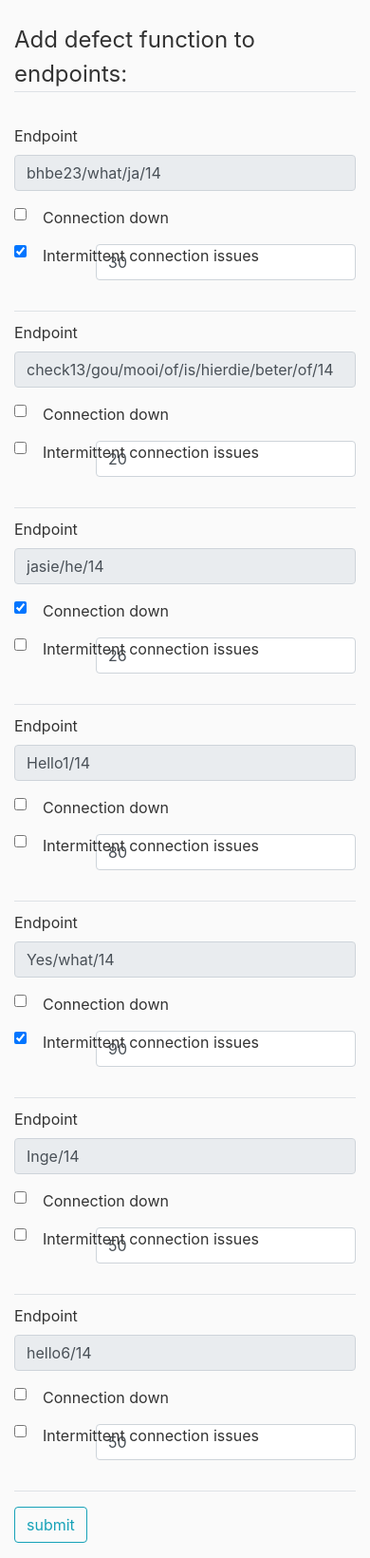
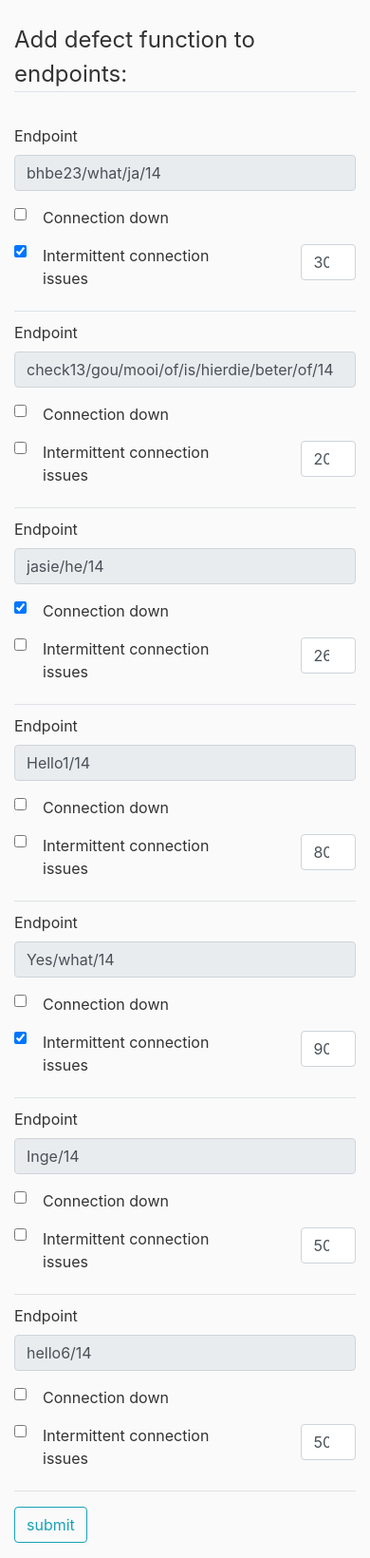
Before and after one commit to LeRouxVisser/WebApiTester, a Django app: page /defects/ in a window 390 px wide. Shown: the part 56-1696 px from the top of the page at 95% size. Run offline with Django 3.2, Linux system fonts and the light colour scheme; a user stored in the database is signed in; data comes from the database, SQL or seed files in the repository; some libraries are stand-ins or nearby versions.

Commit message:
Update defect.css
Added styling to avoid div overflow on mobile devices.

```diff
--- a/WebApp/static/WebApp/defect.css
+++ b/WebApp/static/WebApp/defect.css
@@ -25,12 +25,14 @@ label[for$="-Intermittent_connection_per"]{
 
 div[id$="-Intermittent_connection_per"]{
     float: right;
+    width: 16%;
 
 }
 
 div[id$="-Intermittent_connection_issues"]{
     float: left;
     position:absolute;
+    width: 65%;
 }
 input[type="checkbox"] {
   margin-top: 0.52%;
```
